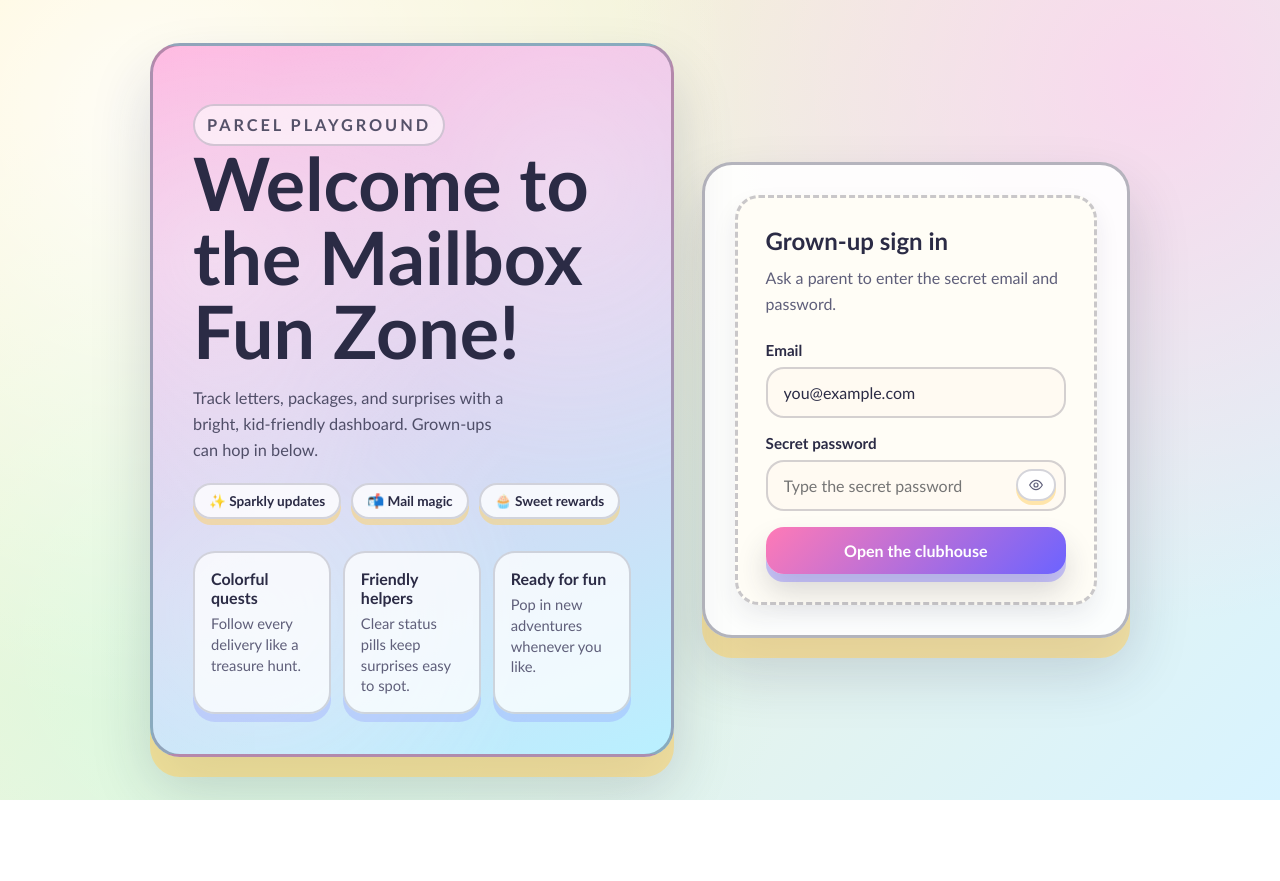
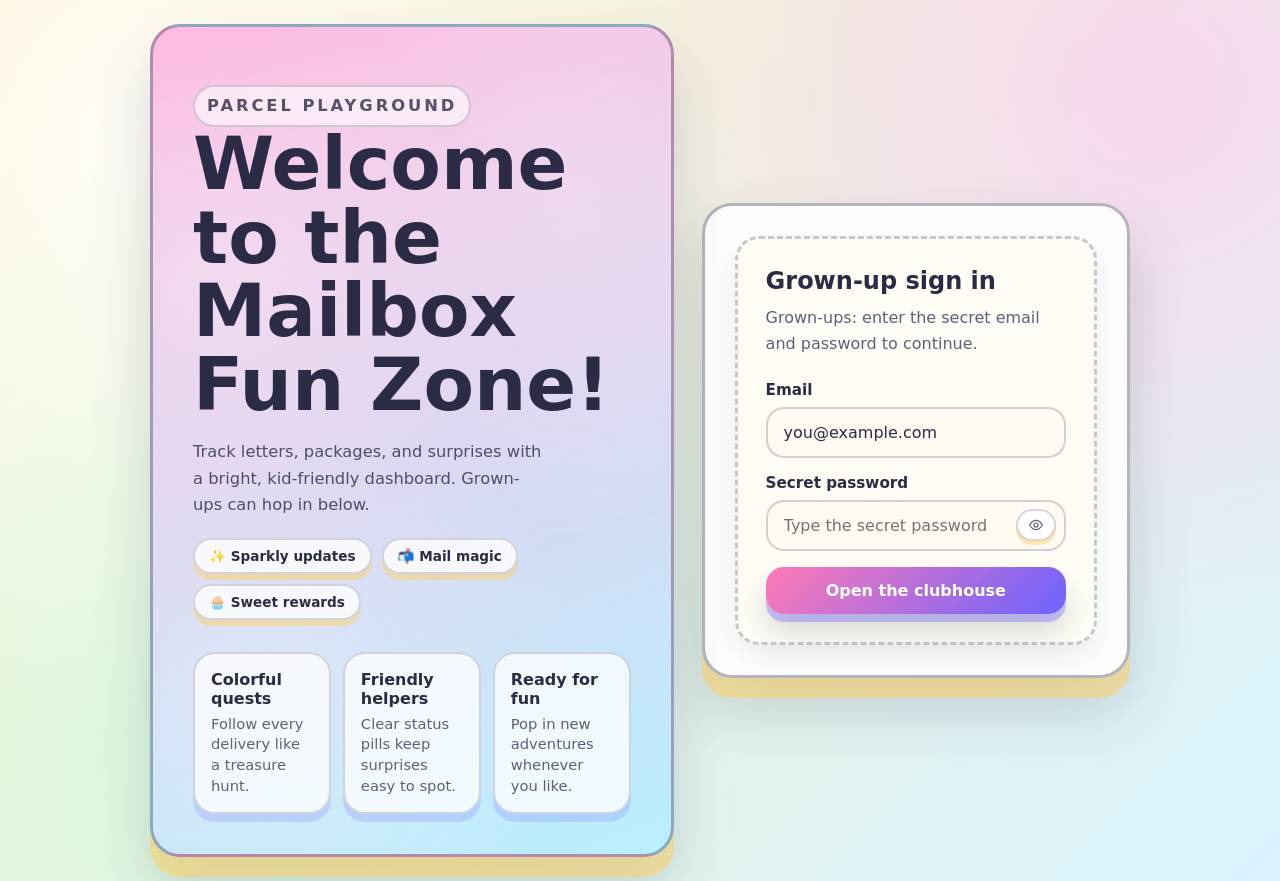
Before and after one commit to praneet1503/just-hc-things, a Next.js app: page / in a window 1280 px wide. Before the commit the page ends 800 px from the top, so only its background shows below. Built offline with nearby package versions, Linux system fonts and the light colour scheme; no server answers.

Commit message:
Refine playful copy and font stack
Agent-Logs-Url: https://github.com/praneet1503/just-hc-things/sessions/4946baf8-d09f-4cbe-a398-3e0797bb3073

Co-authored-by: praneet1503 <107131189+praneet1503@users.noreply.github.com>

```diff
--- a/app/dashboard/page.js
+++ b/app/dashboard/page.js
@@ -79,7 +79,7 @@ export default async function DashboardPage() {
         <section className="panel">
           <div className="card">
             <p className="eyebrow">Mailbox Mission</p>
-            <h2>Mailbox Mission Board</h2>
+            <h2>Mission Board</h2>
             <p>
               Live records are fetched from <strong>{dashboardData.baseUrl || 'the configured API'}</strong> and shown here.
             </p>
--- a/app/globals.css
+++ b/app/globals.css
@@ -25,7 +25,7 @@ body {
 }
 
 body {
-  font-family: "Comic Neue", "Baloo 2", "Trebuchet MS", "Segoe UI", Arial, sans-serif;
+  font-family: "Comic Sans MS", "Trebuchet MS", "Segoe UI", Arial, sans-serif;
   color: var(--text);
   background:
     radial-gradient(circle at 12% 15%, rgba(255, 255, 255, 0.85), transparent 45%),
--- a/app/page.js
+++ b/app/page.js
@@ -58,7 +58,7 @@ export default async function HomePage({ searchParams }) {
         <section className="panel">
           <div className="card">
             <h2>Grown-up sign in</h2>
-            <p>Ask a parent to enter the secret email and password.</p>
+            <p>Grown-ups: enter the secret email and password to continue.</p>
 
             {message ? <div className="alert">{message}</div> : null}
 
```
